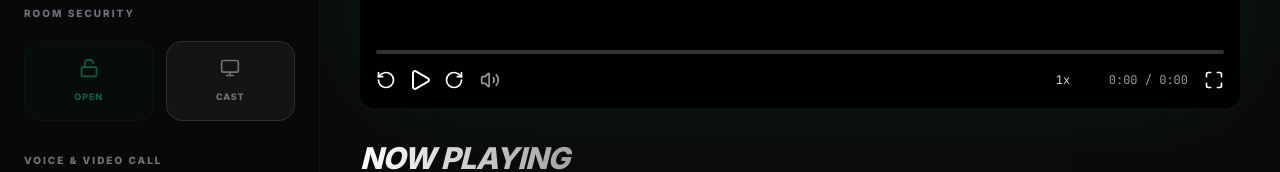
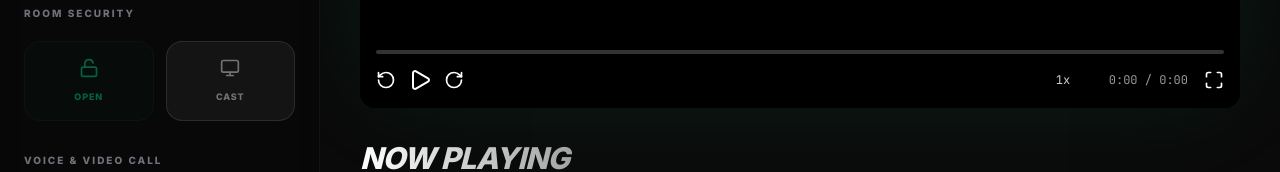
Before and after one commit to Naim-006/watchingtogether.com, a React (Vite) app in the folder synccinema/: page /room/1 in a window 1280 px wide. Shown: the part 545-717 px from the top of the page. Built offline with nearby package versions, Linux system fonts and the light colour scheme; no server answers; the database is empty.

Commit message:
Update VideoPlayer.tsx

```diff
--- a/synccinema/src/components/VideoPlayer.tsx
+++ b/synccinema/src/components/VideoPlayer.tsx
@@ -1,7 +1,7 @@
 import React, { useState, useEffect, useRef } from 'react';
 import ReactPlayer from 'react-player';
 import { socket } from '../lib/socket';
-import { Play, Pause, RotateCcw, RotateCw, Volume2, VolumeX, Maximize, FastForward, Rewind } from 'lucide-react';
+import { Play, Pause, RotateCcw, RotateCw, Maximize, FastForward, Rewind } from 'lucide-react';
 import { motion, AnimatePresence } from 'framer-motion';
 import { cn } from '../lib/utils';
 
@@ -300,10 +300,6 @@ export const VideoPlayer: React.FC<VideoPlayerProps> = ({ url, isHost, roomId, u
               <RotateCw size={20} />
             </button>
           </div>
-          <div className="flex items-center gap-2">
-            <Volume2 size={20} className="text-white/60" />
-            <input type="range" min={0} max={1} step="any" value={volume} onChange={e => setVolume(parseFloat(e.target.value))} className="w-20 hidden group-hover:block accent-white" />
-          </div>
           <div className="ml-auto flex items-center gap-4">
             <select
               value={playbackRate}
```
